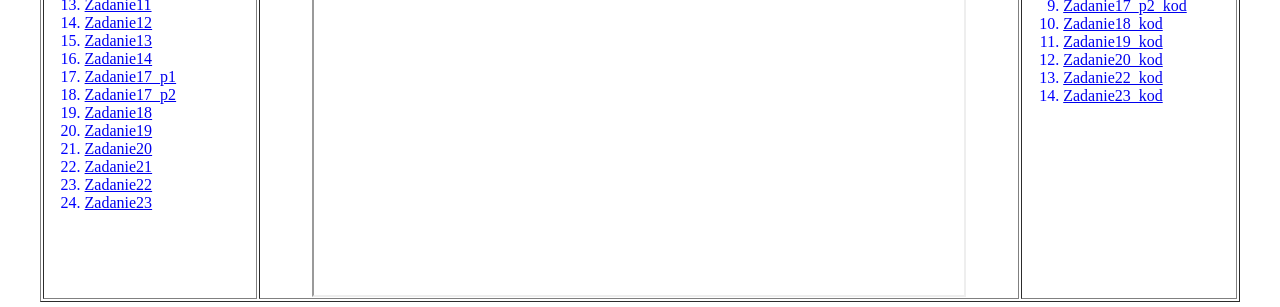
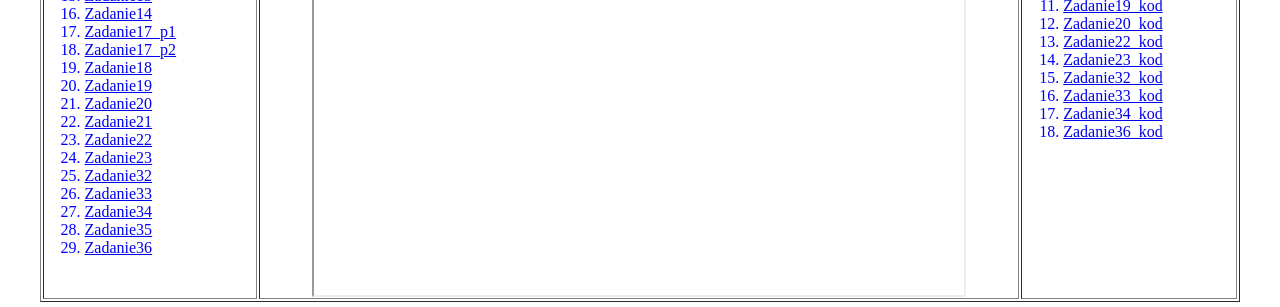
Before and after one commit to Viktoryia102/strona-css, a plain HTML site: page index.html in a window 1280 px wide. Shown: the part 370-677 px from the top of the page. Drawn offline with Linux system fonts and the light colour scheme.

Commit message:
Update index.html

```diff
--- a/index.html
+++ b/index.html
@@ -40,6 +40,11 @@ color: blue;
 			<li><a href="zadanie21_vash.html" target="strony">Zadanie21</a></li>
 			<li><a href="zadanie22_vash.html" target="strony">Zadanie22</a></li>
 			<li><a href="zadanie23_vash.html" target="strony">Zadanie23</a></li>
+			<li><a href="zadanie32_vash.html" target="strony">Zadanie32</a></li>
+			<li><a href="zadanie33_vash.html" target="strony">Zadanie33</a></li>
+			<li><a href="zadanie34_vash.html" target="strony">Zadanie34</a></li>
+			<li><a href="zadanie35_vash.html" target="strony">Zadanie35</a></li>
+			<li><a href="zadanie36_vash.html" target="strony">Zadanie36</a></li>
 	</ol>
  <!--<a href="http://www.kuratorium.gda.pl" target="strony">Kuratorium</a>
  <br>
@@ -64,6 +69,10 @@ color: blue;
 	<li><a href="zadanie20_vash_kod.html" target="strony">Zadanie20_kod</a></li>
 	<li><a href="zadanie22_vash_kod.html" target="strony">Zadanie22_kod</a></li>
 	<li><a href="zadanie23_vash_kod.html" target="strony">Zadanie23_kod</a></li>
+	<li><a href="zadanie32_vash_kod.html" target="strony">Zadanie32_kod</a></li>
+	<li><a href="zadanie33_vash_kod.html" target="strony">Zadanie33_kod</a></li>
+	<li><a href="zadanie34_vash_kod.html" target="strony">Zadanie34_kod</a></li>
+	<li><a href="zadanie36_vash_kod.html" target="strony">Zadanie36_kod</a></li>
 </ol>
  <!--<td width=18% align=center><a href="start.html" target="strony">Start</a>-->
  </td>
```
